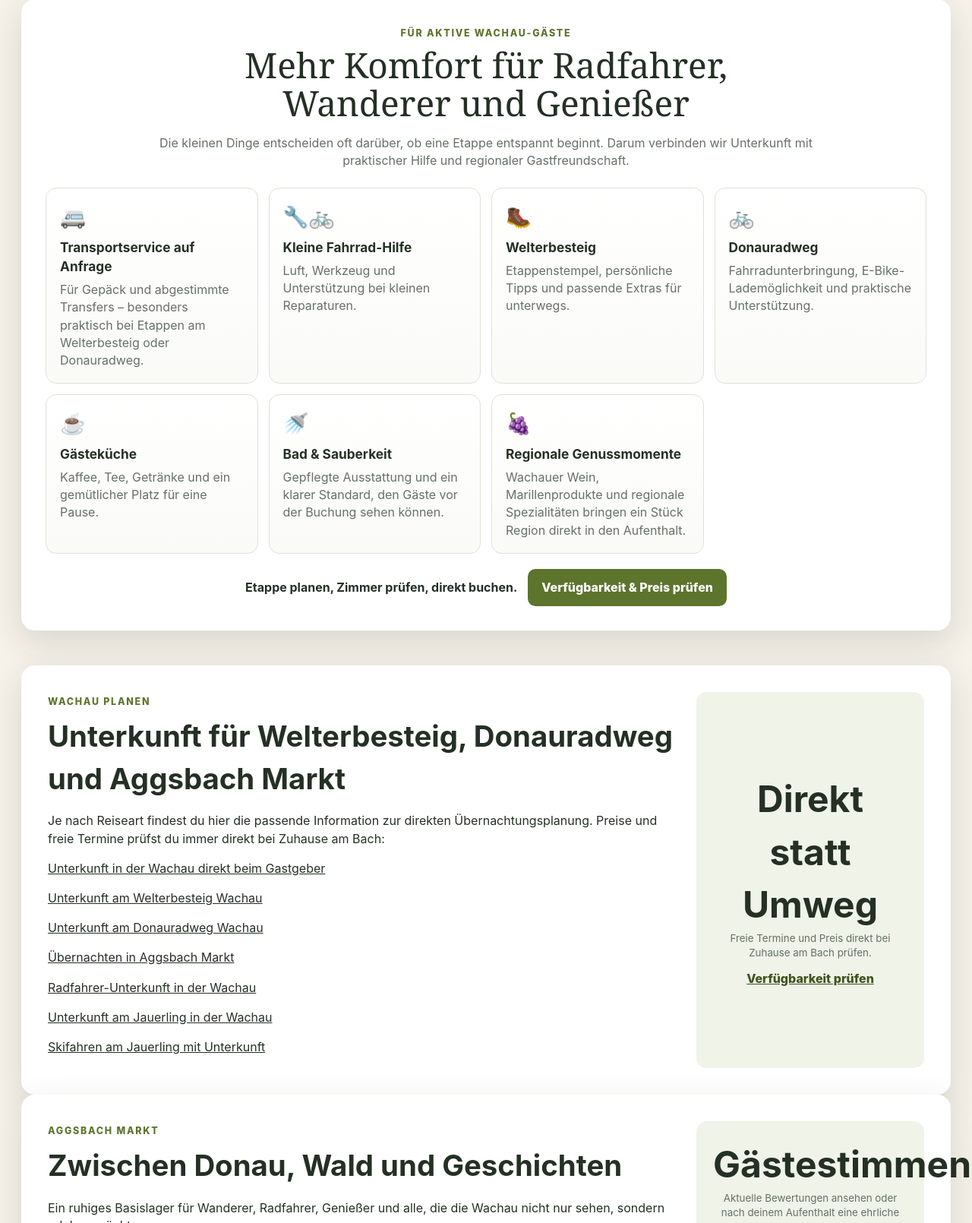
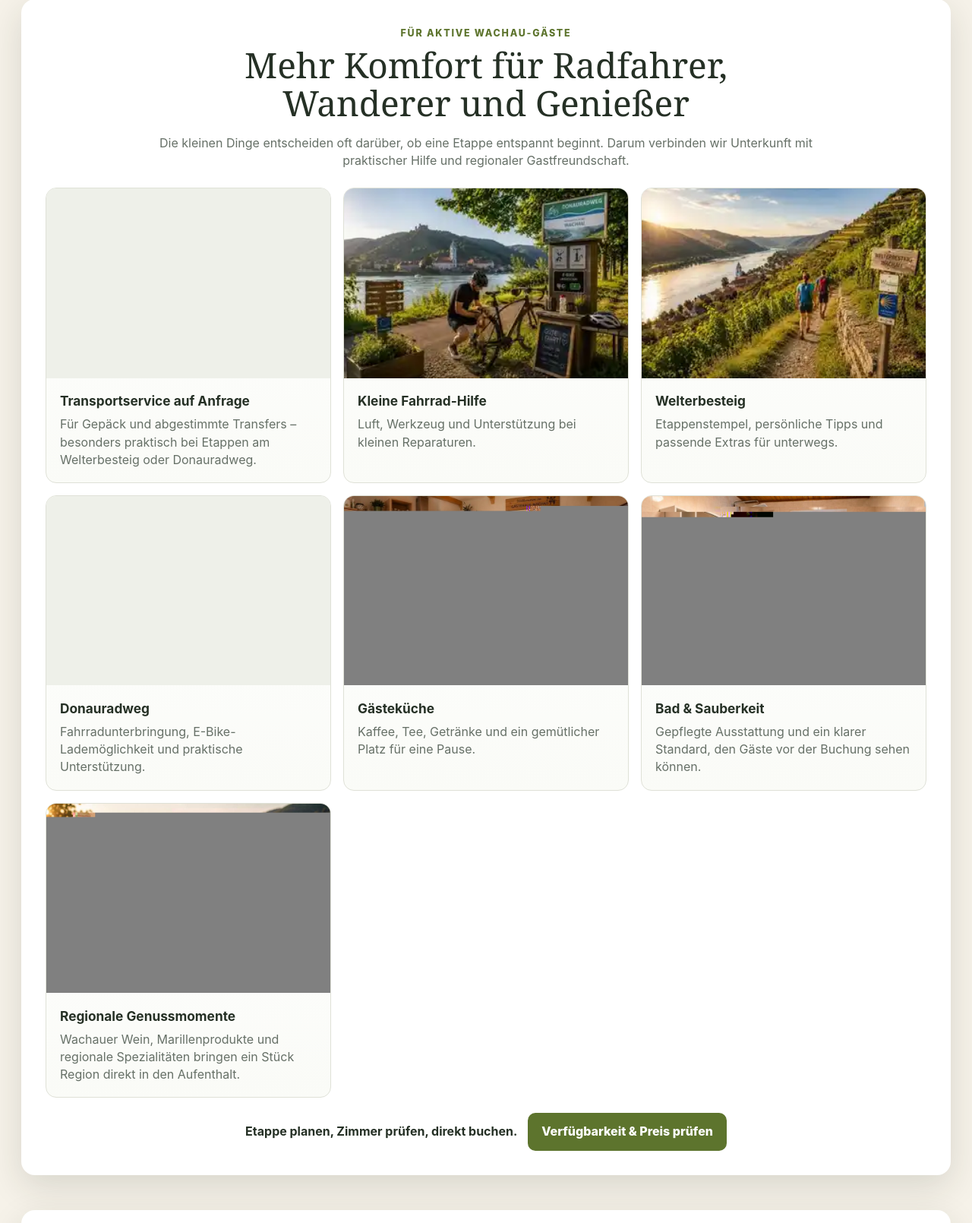
Before and after one commit to topdiveair-sketch/Direcktbuchungen, a Flask app: page / in a window 1280 px wide. Shown: the part 4890-6500 px from the top of the page at 76% size. Run offline with Flask 3, Linux system fonts and the light colour scheme; data comes from the database, SQL or seed files in the repository; data that the repository does not hold is empty.

Commit message:
Homepage: sieben Verkaufsbilder gezielt integrieren

```diff
--- a/static/css/style.css
+++ b/static/css/style.css
@@ -204,3 +204,13 @@ footer{background:#243027;color:white;padding:38px 5%;display:grid;grid-template
 .active-service-cta{display:flex;justify-content:center;align-items:center;gap:14px;flex-wrap:wrap;margin-top:20px}
 @media(max-width:980px){.active-service-grid{grid-template-columns:1fr 1fr}}
 @media(max-width:620px){.active-service{padding:22px 16px}.active-service-grid{grid-template-columns:1fr}.active-service-cta .btn{width:100%}}
+
+/* Sales image cards */
+.active-service-grid{grid-template-columns:repeat(3,minmax(0,1fr));gap:16px}
+.active-service-grid article.active-service-card{padding:0;overflow:hidden}
+.active-service-card img{display:block;width:100%;aspect-ratio:3/2;object-fit:cover;background:#eef0e9}
+.active-service-card-body{padding:16px 18px 18px}
+.active-service-card h3{font-size:1.08rem;margin:.1rem 0 .45rem}
+.active-service-card p{color:var(--muted);margin:0}
+@media(max-width:980px){.active-service-grid{grid-template-columns:1fr 1fr}}
+@media(max-width:620px){.active-service-grid{grid-template-columns:1fr}}
--- a/templates/index.html
+++ b/templates/index.html
@@ -326,13 +326,13 @@
       <p>Die kleinen Dinge entscheiden oft darüber, ob eine Etappe entspannt beginnt. Darum verbinden wir Unterkunft mit praktischer Hilfe und regionaler Gastfreundschaft.</p>
     </div>
     <div class="active-service-grid">
-      <article><span>🚐</span><h3>Transportservice auf Anfrage</h3><p>Für Gepäck und abgestimmte Transfers – besonders praktisch bei Etappen am Welterbesteig oder Donauradweg.</p></article>
-      <article><span>🔧🚲</span><h3>Kleine Fahrrad-Hilfe</h3><p>Luft, Werkzeug und Unterstützung bei kleinen Reparaturen.</p></article>
-      <article><span>🥾</span><h3>Welterbesteig</h3><p>Etappenstempel, persönliche Tipps und passende Extras für unterwegs.</p></article>
-      <article><span>🚲</span><h3>Donauradweg</h3><p>Fahrradunterbringung, E-Bike-Lademöglichkeit und praktische Unterstützung.</p></article>
-      <article><span>☕</span><h3>Gästeküche</h3><p>Kaffee, Tee, Getränke und ein gemütlicher Platz für eine Pause.</p></article>
-      <article><span>🚿</span><h3>Bad &amp; Sauberkeit</h3><p>Gepflegte Ausstattung und ein klarer Standard, den Gäste vor der Buchung sehen können.</p></article>
-      <article><span>🍇</span><h3>Regionale Genussmomente</h3><p>Wachauer Wein, Marillenprodukte und regionale Spezialitäten bringen ein Stück Region direkt in den Aufenthalt.</p></article>
+      <article class="active-service-card"><img src="{{ url_for('static', filename='images/gepaeckservice-welterbesteig-wachau.webp') }}" alt="Transportservice für Wanderer am Welterbesteig Wachau" loading="lazy" decoding="async"><div class="active-service-card-body"><h3>Transportservice auf Anfrage</h3><p>Für Gepäck und abgestimmte Transfers – besonders praktisch bei Etappen am Welterbesteig oder Donauradweg.</p></div></article>
+      <article class="active-service-card"><img src="{{ url_for('static', filename='images/fahrradservice-donauradweg-wachau.webp') }}" alt="Fahrradservice mit Werkzeug, Luftpumpe und E-Bike-Lademöglichkeit am Donauradweg Wachau" loading="lazy" decoding="async"><div class="active-service-card-body"><h3>Kleine Fahrrad-Hilfe</h3><p>Luft, Werkzeug und Unterstützung bei kleinen Reparaturen.</p></div></article>
+      <article class="active-service-card"><img src="{{ url_for('static', filename='images/welterbesteig-wachau-wanderer.webp') }}" alt="Wanderer am Welterbesteig Wachau oberhalb der Donau" loading="lazy" decoding="async"><div class="active-service-card-body"><h3>Welterbesteig</h3><p>Etappenstempel, persönliche Tipps und passende Extras für unterwegs.</p></div></article>
+      <article class="active-service-card"><img src="{{ url_for('static', filename='images/donauradweg-wachau-radfahrer.webp') }}" alt="Radfahrer am Donauradweg in der Wachau" loading="lazy" decoding="async"><div class="active-service-card-body"><h3>Donauradweg</h3><p>Fahrradunterbringung, E-Bike-Lademöglichkeit und praktische Unterstützung.</p></div></article>
+      <article class="active-service-card"><img src="{{ url_for('static', filename='images/gaestekueche-zuhause-am-bach-wachau.jpg') }}" alt="Gemütliche Gästeküche bei Zuhause am Bach in der Wachau mit Kaffee, Tee und Getränkebereich" loading="lazy" decoding="async"><div class="active-service-card-body"><h3>Gästeküche</h3><p>Kaffee, Tee, Getränke und ein gemütlicher Platz für eine Pause.</p></div></article>
+      <article class="active-service-card"><img src="{{ url_for('static', filename='images/bad-zuhause-am-bach-wachau.jpg') }}" alt="Helles gepflegtes Badezimmer bei Zuhause am Bach in Aggsbach Markt in der Wachau" loading="lazy" decoding="async"><div class="active-service-card-body"><h3>Bad &amp; Sauberkeit</h3><p>Gepflegte Ausstattung und ein klarer Standard, den Gäste vor der Buchung sehen können.</p></div></article>
+      <article class="active-service-card"><img src="{{ url_for('static', filename='images/wachauer-wein-marillenschnaps.jpg') }}" alt="Wachauer Wein, Marillenschnaps und Marillen mit Blick auf die Donau" loading="lazy" decoding="async"><div class="active-service-card-body"><h3>Regionale Genussmomente</h3><p>Wachauer Wein, Marillenprodukte und regionale Spezialitäten bringen ein Stück Region direkt in den Aufenthalt.</p></div></article>
     </div>
     <div class="active-service-cta"><strong>Etappe planen, Zimmer prüfen, direkt buchen.</strong><a class="btn" href="#booking">Verfügbarkeit &amp; Preis prüfen</a></div>
   </section>
```
Also changed, not shown: templates/public_home_i18n.html (+14 -0 lines), static/images/bad-zuhause-am-bach-wachau.jpg (added), static/images/donauradweg-wachau-radfahrer.webp (added), static/images/fahrradservice-donauradweg-wachau.webp (added), static/images/gaestekueche-zuhause-am-bach-wachau.jpg (added), static/images/gepaeckservice-welterbesteig-wachau.webp (added), static/images/wachauer-wein-marillenschnaps.jpg (added), static/images/welterbesteig-wachau-wanderer.webp (added).
